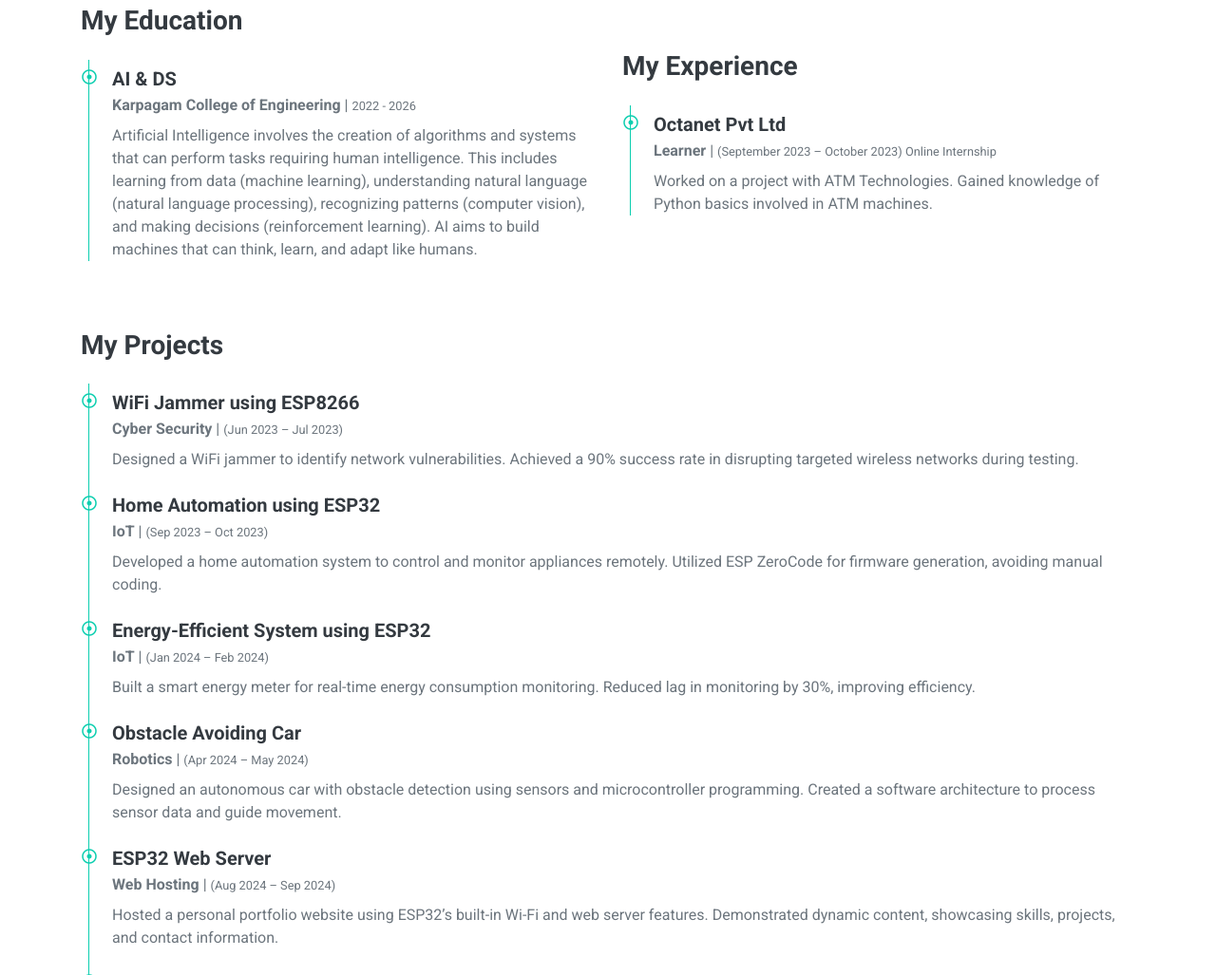
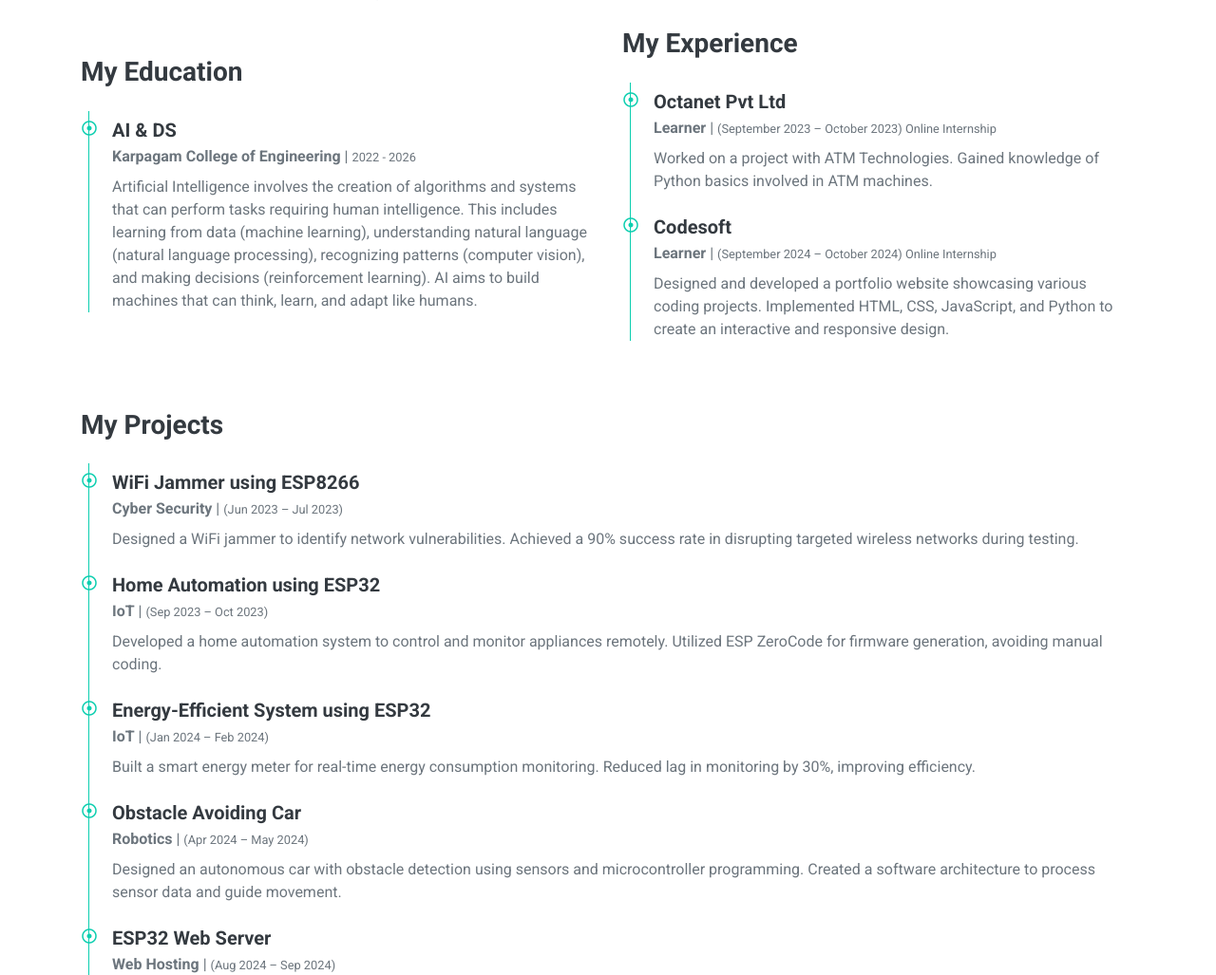
Before and after one commit to dharanishmadesh/resume-portfolio, a plain HTML site: page index.html in a window 1280 px wide. Shown: the part 1933-2960 px from the top of the page at 95% size. Drawn offline with nearby package versions, Linux system fonts and the light colour scheme.

Commit message:
initial commit1

```diff
--- a/index.html
+++ b/index.html
@@ -126,7 +126,7 @@
 
     <!-- Qualification Start -->
 <!-- Qualification Start -->
-<div class="container-fluid py-5" id="qualification">
+<<div class="container-fluid py-5" id="qualification">
     <div class="container">
         <div class="position-relative d-flex align-items-center justify-content-center">
             <h1 class="display-1 text-uppercase text-white" style="-webkit-text-stroke: 1px #dee2e6;">Quality</h1>
@@ -153,9 +153,16 @@
                         <p class="mb-2"><strong>Learner</strong> | <small>(September 2023 – October 2023) Online Internship</small></p>
                         <p>Worked on a project with ATM Technologies. Gained knowledge of Python basics involved in ATM machines.</p>
                     </div>
+                    <div class="position-relative mb-4">
+                        <i class="far fa-dot-circle text-primary position-absolute" style="top: 2px; left: -32px;"></i>
+                        <h5 class="font-weight-bold mb-1">Codesoft</h5>
+                        <p class="mb-2"><strong>Learner</strong> | <small>(September 2024 – October 2024) Online Internship</small></p>
+                        <p>Designed and developed a portfolio website showcasing various coding projects. Implemented HTML, CSS, JavaScript, and Python to create an interactive and responsive design.</p>
+                    </div>
                 </div>
             </div>
         </div>
+
         <div class="row align-items-center mt-5">
             <div class="col-lg-12">
                 <h3 class="mb-4">My Projects</h3>
```
